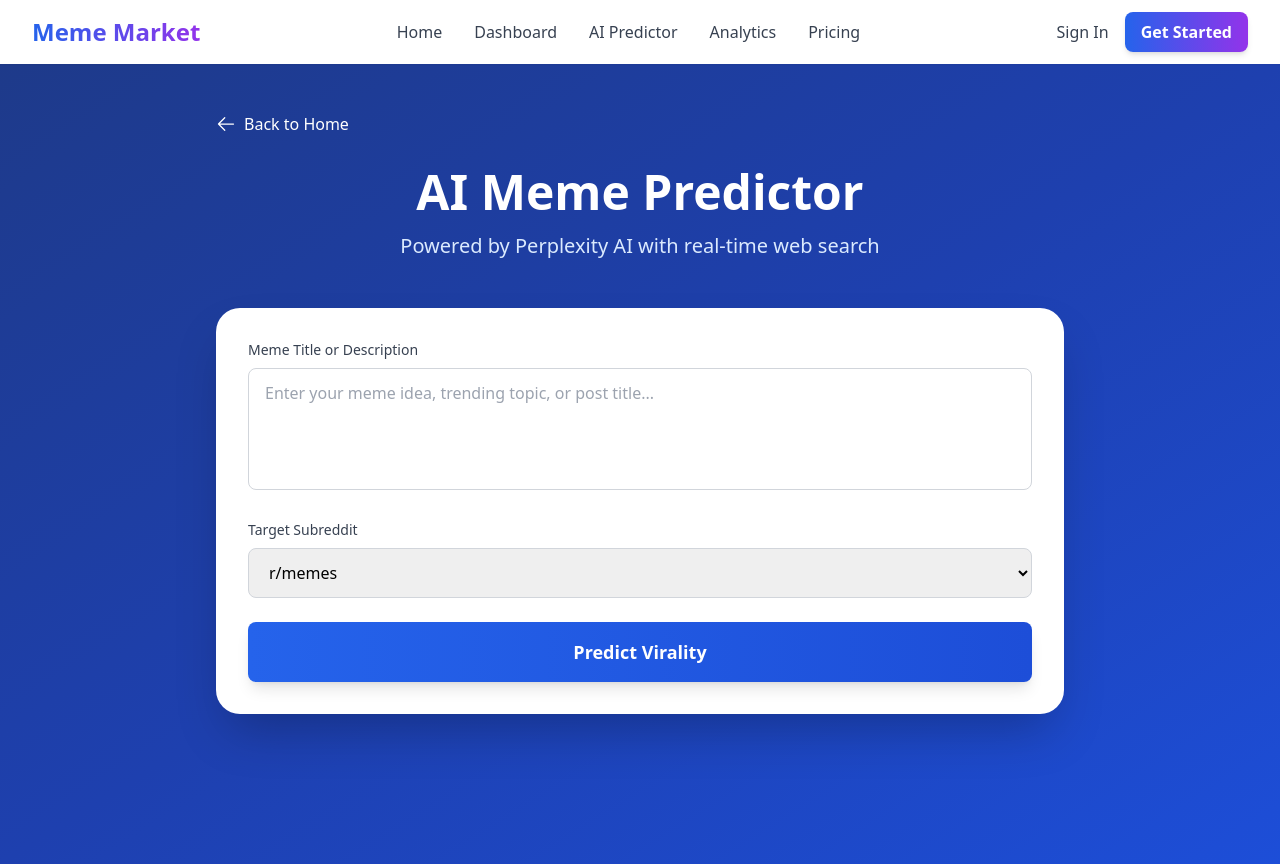
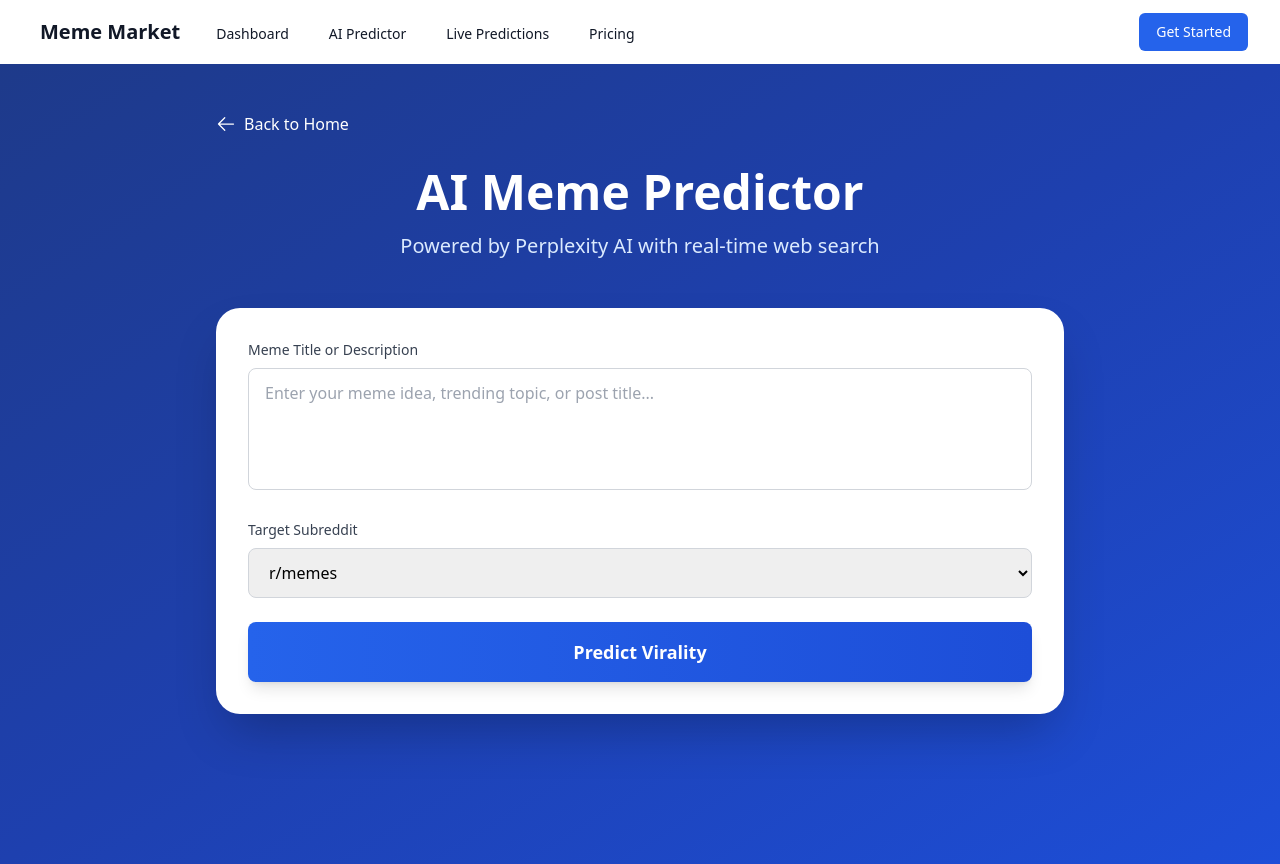
Before and after one commit to bharathk2498/meme-market, a Next.js app in the folder frontend/: page /predict in a window 1280 px wide. Built offline with nearby package versions, Linux system fonts and the light colour scheme.

Commit message:
feat: Add navigation component and update layout with persistent nav

```diff
--- a/frontend/app/layout.tsx
+++ b/frontend/app/layout.tsx
@@ -1,11 +1,10 @@
 import type { Metadata } from 'next'
+import './globals.css'
 import Navigation from '@/components/Navigation'
-import './globals.css'
 
 export const metadata: Metadata = {
-  title: 'Meme Market - AI-Powered Viral Trend Prediction',
-  description: 'Predict what goes viral 24 hours before it explodes. Multi-platform prediction with Perplexity AI, Reddit, Twitter, TikTok and more.',
-  keywords: ['meme prediction', 'viral trends', 'AI prediction', 'Reddit analytics', 'Twitter trends', 'TikTok trends'],
+  title: 'Meme Market - Predict Viral Trends 24 Hours Early',
+  description: 'AI-powered platform that predicts what content will go viral on Reddit before it explodes',
 }
 
 export default function RootLayout({
--- a/frontend/components/Navigation.tsx
+++ b/frontend/components/Navigation.tsx
@@ -1,124 +1,51 @@
-'use client'
-
-import { useState } from 'react'
 import Link from 'next/link'
-import { Bars3Icon, XMarkIcon } from '@heroicons/react/24/outline'
 
 export default function Navigation() {
-  const [mobileMenuOpen, setMobileMenuOpen] = useState(false)
-
   return (
-    <nav className="bg-white shadow-sm sticky top-0 z-50">
+    <nav className="bg-white shadow">
       <div className="max-w-7xl mx-auto px-4 sm:px-6 lg:px-8">
-        <div className="flex justify-between items-center h-16">
-          {/* Logo */}
-          <Link href="/" className="flex items-center space-x-2">
-            <span className="text-2xl font-bold bg-gradient-to-r from-blue-600 to-purple-600 text-transparent bg-clip-text">
+        <div className="flex justify-between h-16">
+          <div className="flex">
+            <Link href="/" className="flex items-center px-2 text-gray-900 font-bold text-xl">
               Meme Market
-            </span>
             </Link>
-
-          {/* Desktop Navigation */}
-          <div className="hidden md:flex items-center space-x-8">
-            <Link href="/" className="text-gray-700 hover:text-gray-900 font-medium transition-colors">
-              Home
-            </Link>
-            <Link href="/dashboard" className="text-gray-700 hover:text-gray-900 font-medium transition-colors">
-              Dashboard
-            </Link>
-            <Link href="/predict" className="text-gray-700 hover:text-gray-900 font-medium transition-colors">
-              AI Predictor
-            </Link>
-            <Link href="/analytics" className="text-gray-700 hover:text-gray-900 font-medium transition-colors">
-              Analytics
-            </Link>
-            <Link href="#pricing" className="text-gray-700 hover:text-gray-900 font-medium transition-colors">
-              Pricing
-            </Link>
-          </div>
-
-          {/* CTA Buttons */}
-          <div className="hidden md:flex items-center space-x-4">
-            <button className="text-gray-700 hover:text-gray-900 font-medium transition-colors">
-              Sign In
-            </button>
+            <div className="hidden sm:ml-6 sm:flex sm:space-x-8">
               <Link
                 href="/dashboard"
-              className="px-4 py-2 bg-gradient-to-r from-blue-600 to-purple-600 text-white font-semibold rounded-lg hover:from-blue-700 hover:to-purple-700 transition-all shadow-md hover:shadow-lg"
-            >
-              Get Started
-            </Link>
-          </div>
-
-          {/* Mobile menu button */}
-          <button
-            type="button"
-            className="md:hidden inline-flex items-center justify-center p-2 rounded-md text-gray-700 hover:text-gray-900 hover:bg-gray-100"
-            onClick={() => setMobileMenuOpen(!mobileMenuOpen)}
-          >
-            {mobileMenuOpen ? (
-              <XMarkIcon className="h-6 w-6" />
-            ) : (
-              <Bars3Icon className="h-6 w-6" />
-            )}
-          </button>
-        </div>
-      </div>
-
-      {/* Mobile menu */}
-      {mobileMenuOpen && (
-        <div className="md:hidden border-t border-gray-200">
-          <div className="px-2 pt-2 pb-3 space-y-1">
-            <Link
-              href="/"
-              className="block px-3 py-2 rounded-md text-base font-medium text-gray-700 hover:text-gray-900 hover:bg-gray-100"
-              onClick={() => setMobileMenuOpen(false)}
-            >
-              Home
-            </Link>
-            <Link
-              href="/dashboard"
-              className="block px-3 py-2 rounded-md text-base font-medium text-gray-700 hover:text-gray-900 hover:bg-gray-100"
-              onClick={() => setMobileMenuOpen(false)}
+                className="inline-flex items-center px-1 pt-1 text-sm font-medium text-gray-900 hover:text-blue-600"
               >
                 Dashboard
               </Link>
               <Link
                 href="/predict"
-              className="block px-3 py-2 rounded-md text-base font-medium text-gray-700 hover:text-gray-900 hover:bg-gray-100"
-              onClick={() => setMobileMenuOpen(false)}
+                className="inline-flex items-center px-1 pt-1 text-sm font-medium text-gray-900 hover:text-blue-600"
               >
                 AI Predictor
               </Link>
-            <Link
-              href="/analytics"
-              className="block px-3 py-2 rounded-md text-base font-medium text-gray-700 hover:text-gray-900 hover:bg-gray-100"
-              onClick={() => setMobileMenuOpen(false)}
+              <a
+                href="#predictions"
+                className="inline-flex items-center px-1 pt-1 text-sm font-medium text-gray-900 hover:text-blue-600"
               >
-              Analytics
-            </Link>
-            <Link
+                Live Predictions
+              </a>
+              <a
                 href="#pricing"
-              className="block px-3 py-2 rounded-md text-base font-medium text-gray-700 hover:text-gray-900 hover:bg-gray-100"
-              onClick={() => setMobileMenuOpen(false)}
+                className="inline-flex items-center px-1 pt-1 text-sm font-medium text-gray-900 hover:text-blue-600"
               >
                 Pricing
-            </Link>
-            <div className="pt-4 border-t border-gray-200 space-y-2">
-              <button className="block w-full text-left px-3 py-2 rounded-md text-base font-medium text-gray-700 hover:text-gray-900 hover:bg-gray-100">
-                Sign In
-              </button>
+              </a>
+            </div>
+          </div>
+          <div className="flex items-center">
             <Link
               href="/dashboard"
-                className="block w-full text-center px-3 py-2 rounded-md text-base font-medium bg-gradient-to-r from-blue-600 to-purple-600 text-white"
-                onClick={() => setMobileMenuOpen(false)}
+              className="ml-8 inline-flex items-center px-4 py-2 border border-transparent text-sm font-medium rounded-md text-white bg-blue-600 hover:bg-blue-700"
             >
               Get Started
             </Link>
           </div>
         </div>
       </div>
-      )}
     </nav>
   )
 }
```
Lines whose indentation alone changed are shown as unchanged.
